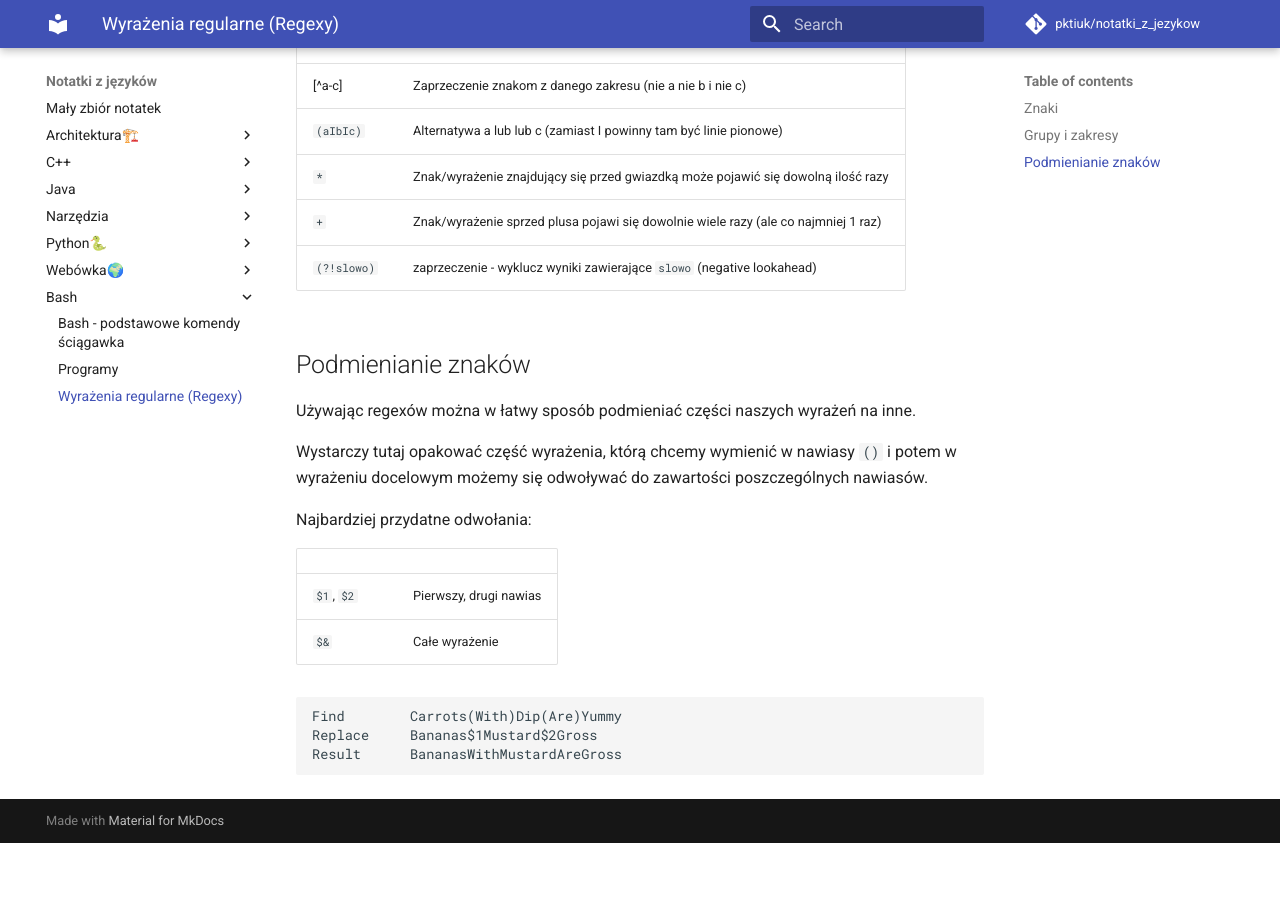
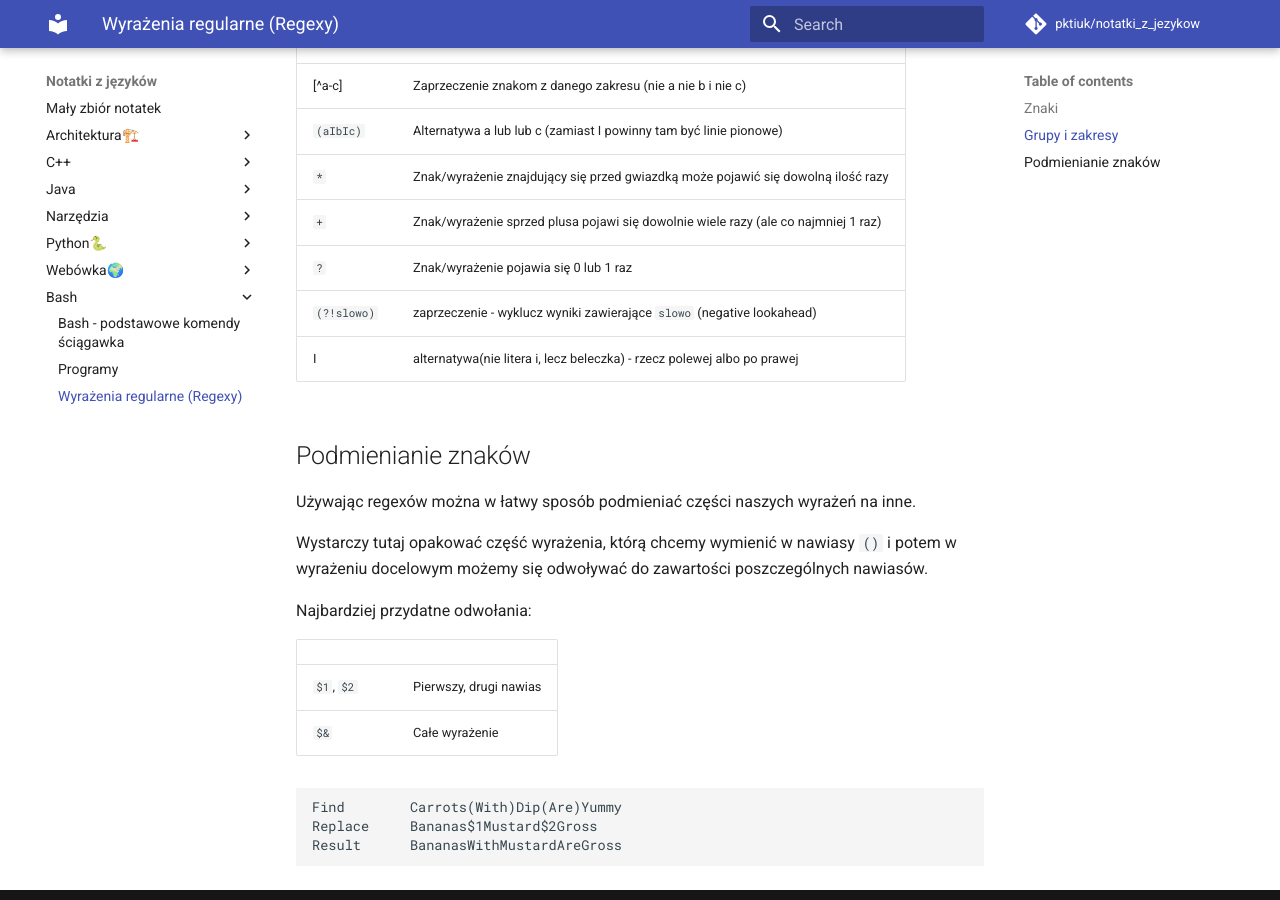
Before and after one commit to pktiuk/notatki_z_jezykow, an MkDocs documentation site: the page built from docs/bash/regex.md, in a window 1280 px wide and 900 px high, scrolled down 1004 px. Built offline with MkDocs 1.6.1 and Material for MkDocs 9.7.7, drawn with Linux system fonts in a browser that asks for light colours; comment, search, counter and statistics services are not loaded; before the commit the page ends 1847 px from its top, so only the background shows below that.

Commit message:
Uzupełnienie do regexów

```diff
--- a/docs/bash/regex.md
+++ b/docs/bash/regex.md
@@ -29,7 +29,9 @@ Do ich escape'owania na ogół wystarcza `\`.
 | `(aIbIc)`   | Alternatywa a lub lub c (zamiast I powinny tam być linie pionowe)                  |
 | `*`         | Znak/wyrażenie znajdujący się przed gwiazdką może pojawić się dowolną ilość razy   |
 | `+`         | Znak/wyrażenie sprzed plusa pojawi się dowolnie wiele razy (ale co najmniej 1 raz) |
+| `?`         | Znak/wyrażenie pojawia się 0 lub 1 raz                                             |
 | `(?!slowo)` | zaprzeczenie - wyklucz wyniki zawierające `slowo` (negative lookahead)             |
+| I           | alternatywa(nie litera i, lecz beleczka) - rzecz polewej albo po prawej            |
 
 ## Podmienianie znaków
 
```
